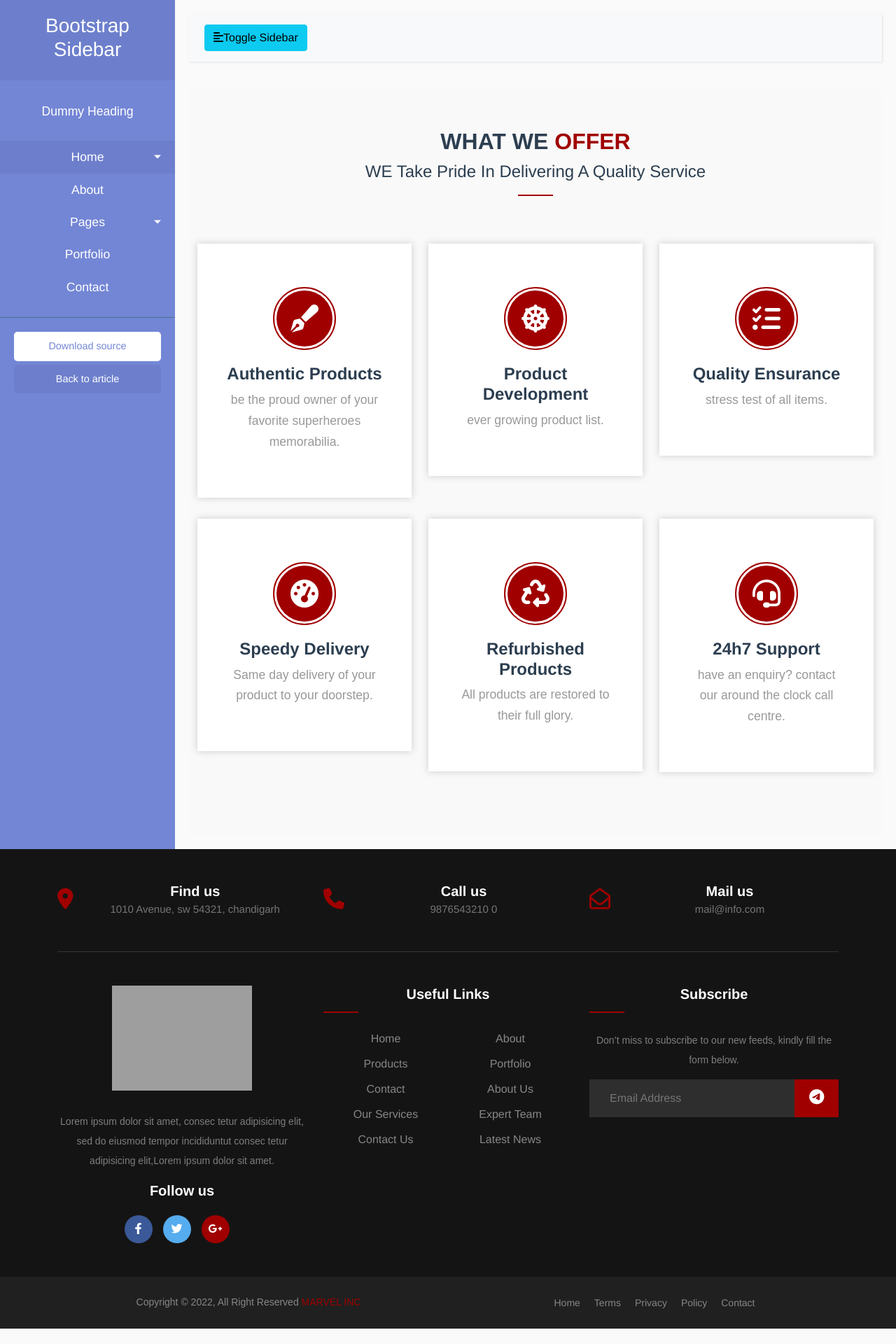
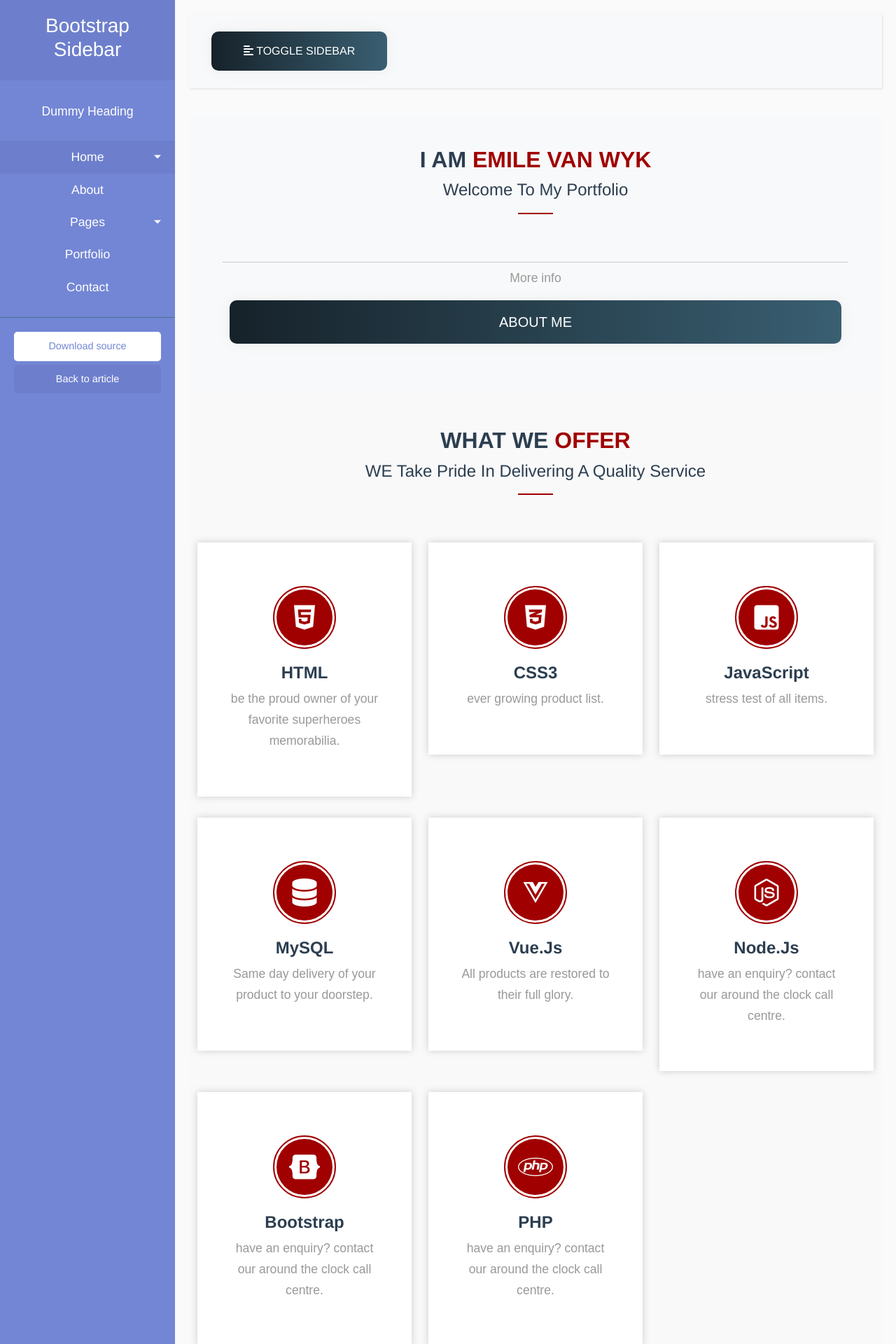
Before and after one commit to Emivw/vue_portfolio_end, a Vue app: page / in a window 1280 px wide. Shown: the top 1920 px of the page at 70% size. Before the commit the page ends 1898 px from the top, so only its background shows below. Built offline with nearby package versions, Linux system fonts and the light colour scheme; grey boxes are pictures that could not be loaded.

Commit message:
wip//services icons added/

```diff
--- a/src/App.vue
+++ b/src/App.vue
@@ -81,9 +81,9 @@
     <div id="content">
       <nav class="navbar navbar-expand-lg navbar-light bg-light">
         <div class="container-fluid">
-          <button type="button" id="sidebarCollapse" class="btn btn-info">
+          <button type="button" id="sidebarCollapse" class="btn btn-grad ">
             <i class="fas fa-align-left"></i>
-            <span>Toggle Sidebar</span>
+            <span>  Toggle Sidebar</span>
           </button>
         </div>
       </nav>
@@ -116,7 +116,7 @@ export default {
   color: #2c3e50;
 }
 /*
-    DEMO STYLE
+    SIDE NAV
 */
 
 @import "https://fonts.googleapis.com/css?family=Poppins:300,400,500,600,700";
@@ -268,6 +268,62 @@ a.article:hover {
     min-height: 100vh;
     transition: all 0.3s;
 }
+.site-heading h2 {
+  display: block;
+  font-weight: 700;
+  margin-bottom: 10px;
+  text-transform: uppercase;
+}
+
+.site-heading h2 span {
+  color: #a00000;
+}
+
+.site-heading h4 {
+  display: inline-block;
+  padding-bottom: 20px;
+  position: relative;
+  text-transform: capitalize;
+  z-index: 1;
+}
+
+.site-heading h4::before {
+  background: #a00000 none repeat scroll 0 0;
+  bottom: 0;
+  content: "";
+  height: 2px;
+  left: 50%;
+  margin-left: -25px;
+  position: absolute;
+  width: 50px;
+}
+
+.site-heading {
+  margin-bottom: 60px;
+  overflow: hidden;
+  margin-top: -5px;
+}
+
+         .btn-grad {
+            background-image: linear-gradient(to right, #16222A 0%, #3A6073  51%, #16222A  100%);
+            margin: 10px;
+            padding: 15px 45px;
+            text-align: center;
+            text-transform: uppercase;
+            transition: 0.5s;
+            background-size: 200% auto;
+            color: white;
+            box-shadow: 0 0 20px #eee;
+            border-radius: 10px;
+            display: block;
+          }
+
+          .btn-grad:hover {
+            background-position: right center; /* change the direction of the change here */
+            color: #fff;
+            text-decoration: none;
+          }
+
 
 /* ---------------------------------------------------
     MEDIAQUERIES
--- a/src/components/headerComp.vue
+++ b/src/components/headerComp.vue
@@ -1,15 +1,26 @@
 <template>
-<services/>
+  <div class="p-5 bg-light">
+    <div class="site-heading text-center">
+      <h2>I am <span>Emile Van Wyk</span></h2>
+      <h4>Welcome to my Portfolio</h4>
+    </div>
+    <hr class="my-2" />
+    <p>More info</p>
+    <p class="lead">
+      <a class="btn btn-grad btn-lg" href="Jumbo action link" role="button"
+        >About me</a
+      >
+    </p>
+  </div>
+  <services />
 </template>
 
 <script>
-         import services from '@/components/services.vue'
+import services from "@/components/services.vue";
 
-    export default {
-          components: { services }
-}
+export default {
+  components: { services },
+};
 </script>
 
-<style scoped>
-
-</style>
+<style scoped></style>
--- a/src/components/services.vue
+++ b/src/components/services.vue
@@ -13,8 +13,8 @@
                     <!-- Single Item -->
                     <div class="col-md-4 col-sm-6 equal-height">
                         <div class="item">
-                            <i class="fas fa-pen-fancy"></i>
-                            <h4>Authentic Products</h4>
+                            <i class="fa-brands fa-html5"></i>
+                            <h4>HTML</h4>
                             <p>
                                 be the proud owner of your favorite superheroes memorabilia.
                             </p>
@@ -25,8 +25,8 @@
                     <!-- Single Item -->
                     <div class="col-md-4 col-sm-6 equal-height">
                         <div class="item">
-                            <i class="fas fa-dharmachakra"></i>
-                            <h4>Product Development</h4>
+                            <i class="fa-brands fa-css3-alt"></i>
+                            <h4>CSS3</h4>
                             <p>
                                 ever growing product list.
                             </p>
@@ -37,8 +37,8 @@
                     <!-- Single Item -->
                     <div class="col-md-4 col-sm-6 equal-height">
                         <div class="item">
-                            <i class="fas fa-tasks"></i>
-                            <h4>Quality Ensurance</h4>
+                            <i class="fa-brands fa-js-square"></i>
+                            <h4>JavaScript</h4>
                             <p>
                                 stress test of all items.
                             </p>
@@ -49,8 +49,8 @@
                     <!-- Single Item -->
                     <div class="col-md-4 col-sm-6 equal-height">
                         <div class="item">
-                            <i class="fas fa-tachometer-alt"></i>
-                            <h4>Speedy Delivery</h4>
+                            <i class="fas fa-database"></i>
+                            <h4>MySQL</h4>
                             <p>
                                 Same day delivery of your product to your doorstep.
                             </p>
@@ -61,8 +61,8 @@
                     <!-- Single Item -->
                     <div class="col-md-4 col-sm-6 equal-height">
                         <div class="item">
-                            <i class="fas fa-recycle"></i>
-                            <h4>Refurbished Products</h4>
+                            <i class="fa-brands fa-vuejs"></i>
+                            <h4>Vue.js</h4>
                             <p>
                                 All products are restored to their full glory.
                             </p>
@@ -73,8 +73,30 @@
                     <!-- Single Item -->
                     <div class="col-md-4 col-sm-6 equal-height">
                         <div class="item">
-                            <i class="fas fa-headset"></i>
-                            <h4>24h7 Support</h4>
+                            <i class="fa-brands fa-node-js"></i>
+                            <h4>Node.js</h4>
+                            <p>
+                                have an enquiry? contact our around the clock call centre.
+                            </p>
+                        </div>
+                    </div>
+                    <!-- End Single Item -->
+
+                    <!-- Single Item -->
+                    <div class="col-md-4 col-sm-6 equal-height">
+                        <div class="item">
+                            <i class="fa-brands fa-bootstrap"></i>
+                            <h4>Bootstrap</h4>
+                            <p>
+                                have an enquiry? contact our around the clock call centre.
+                            </p>
+                        </div>
+                    </div>
+                    <!-- End Single Item -->
+                                        <div class="col-md-4 col-sm-6 equal-height">
+                        <div class="item">
+                           <i class="fa-brands fa-php"></i>
+                            <h4>PHP</h4>
                             <p>
                                 have an enquiry? contact our around the clock call centre.
                             </p>
@@ -107,42 +129,6 @@ ul {
     list-style: none;
 }.bg-gray {
     background-color: #f9f9f9;
-}
-
-.site-heading h2 {
-  display: block;
-  font-weight: 700;
-  margin-bottom: 10px;
-  text-transform: uppercase;
-}
-
-.site-heading h2 span {
-  color: #a00000;
-}
-
-.site-heading h4 {
-  display: inline-block;
-  padding-bottom: 20px;
-  position: relative;
-  text-transform: capitalize;
-  z-index: 1;
-}
-
-.site-heading h4::before {
-  background: #a00000 none repeat scroll 0 0;
-  bottom: 0;
-  content: "";
-  height: 2px;
-  left: 50%;
-  margin-left: -25px;
-  position: absolute;
-  width: 50px;
-}
-
-.site-heading {
-  margin-bottom: 60px;
-  overflow: hidden;
-  margin-top: -5px;
 }
 
 .carousel-shadow .owl-stage-outer {
```
